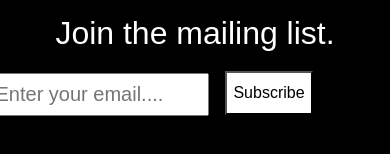
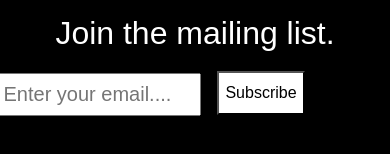
Before and after one commit to ejiroogagarue/paspourmoimtl, a Next.js app: page /home in a window 390 px wide. Shown: the part 434-588 px from the top of the page. Built offline with nearby package versions, Linux system fonts and the light colour scheme; a web font is replaced by a local one.

Commit message:
subscribe form

```diff
--- a/src/components/Subscribe/Subscribe.module.css
+++ b/src/components/Subscribe/Subscribe.module.css
@@ -123,6 +123,11 @@
 @media (max-width: 475px) {
     .subscribeFormInput {
         width: 15rem;
+        width: 13rem;
+    }
+
+    .formContainer{
+        margin-left: 1rem;
     }
 
     .container {
```
